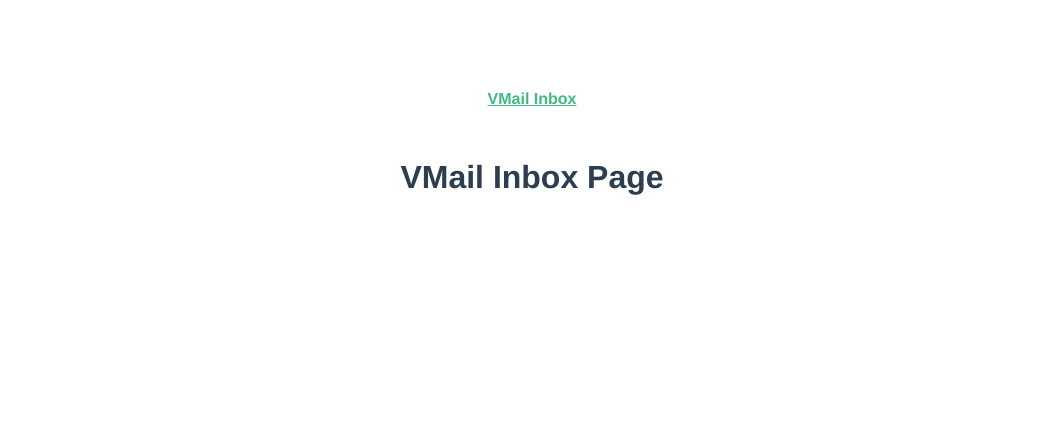
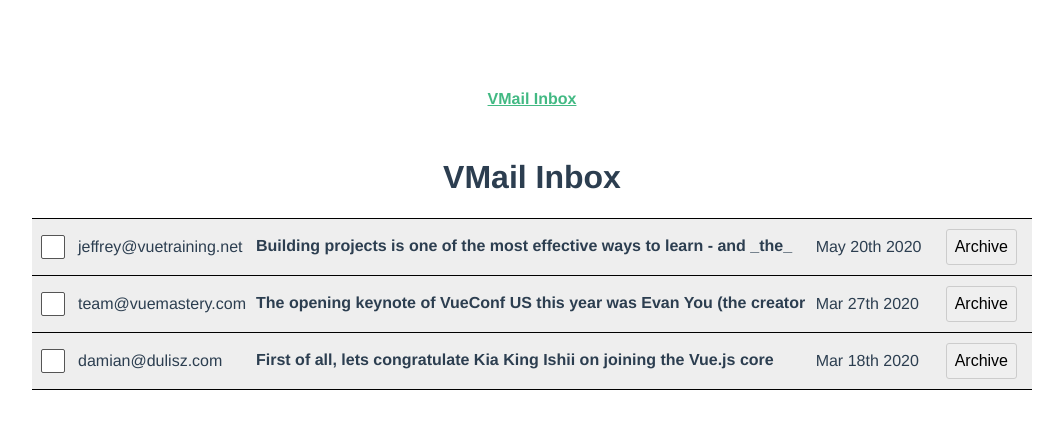
Before and after one commit to Mohammed-Gamal/vue-3-gmail-clone, a Vue app: page / in a window 1280 px wide. Shown: the top 428 px of the page, without its empty margins (108-1171 px from the left). Built offline with nearby package versions, Linux system fonts and the light colour scheme; data requests are answered from the project's data file.

Commit message:
Base functionalities & interface

```diff
--- a/db.json
+++ b/db.json
@@ -7,7 +7,7 @@
       "body": "The opening keynote of VueConf US this year was Evan You (the creator of Vue), giving his State of the Vuenion address. He walked us through the journey of getting Vue 3 from a prototype to a reality the past year. He also dove into Vue's overall growth in the community.",
       "sentAt": "2020-03-27T18:25:43.511Z",
       "archived": false,
-      "read": false
+      "read": true
     },
     {
       "id": 2,
@@ -16,7 +16,7 @@
       "body": "Building projects is one of the most effective ways to learn - and _the_ most effective way _remember_ what you've learned - but it can be frustrating.\n\nThis 8-week course takes the pain out of 'learning by doing'.\n\nEach week we give you\n\n* a project that will grow your skills without overwhelming you\n* links to hand-picked resources, such as Vue Mastery videos, that share the knowledge you'll need for the project (no more useless rabbit holes)\n* answers to any and all questions you have while working\n* feedback on your completed code (so you're only learning good habits)\n\nOur instructors are standing by to answer your questions.\n\nReady to learn?",
       "sentAt": "2020-05-20T18:25:43.511Z",
       "archived": false,
-      "read": false
+      "read": true
     },
     {
       "id": 3,
--- a/package.json
+++ b/package.json
@@ -3,13 +3,17 @@
   "version": "0.1.0",
   "private": true,
   "scripts": {
+    "all": "concurrently \"npm run serve\" \"npm run jServer\"",
     "serve": "vue-cli-service serve",
+    "jServer": "npx json-server -w db.json",
     "build": "vue-cli-service build"
   },
   "dependencies": {
     "axios": "^0.27.2",
+    "concurrently": "^7.4.0",
     "core-js": "^3.8.3",
     "date-fns": "^2.29.3",
+    "json-server": "^0.17.0",
     "marked": "^4.1.0",
     "sass": "^1.54.9",
     "sass-loader": "^13.0.2",
--- a/src/App.vue
+++ b/src/App.vue
@@ -4,55 +4,6 @@
   </nav>
   <router-view />
 </template>
-
-<script>
-export default {
-  name: 'App',
-  data() {
-    return {
-      "emails": [
-        {
-          "id": 1,
-          "from": "team@vuemastery.com",
-          "subject": "What's up with Vue 3.0? Here's how to find out from Evan You",
-          "body": "The opening keynote of VueConf US this year was Evan You (the creator of Vue), giving his State of the Vuenion address. He walked us through the journey of getting Vue 3 from a prototype to a reality the past year. He also dove into Vue's overall growth in the community.",
-          "sentAt": "2020-03-27T18:25:43.511Z",
-          "archived": false,
-          "read": true
-        },
-        {
-          "id": 2,
-          "from": "jeffrey@vuetraining.net",
-          "subject": "Learn by doing - Vue 3 Zero to Intermediate in 8 weeks",
-          "body": "Building projects is one of the most effective ways to learn - and _the_ most effective way _remember_ what you've learned - but it can be frustrating.\n\nThis 8-week course takes the pain out of 'learning by doing'.\n\nEach week we give you\n\n* a project that will grow your skills without overwhelming you\n* links to hand-picked resources, such as Vue Mastery videos, that share the knowledge you'll need for the project (no more useless rabbit holes)\n* answers to any and all questions you have while working\n* feedback on your completed code (so you're only learning good habits)\n\nOur instructors are standing by to answer your questions.\n\nReady to learn?",
-          "sentAt": "2020-05-20T18:25:43.511Z",
-          "archived": false,
-          "read": false
-        },
-        {
-          "id": 3,
-          "from": "damian@dulisz.com",
-          "subject": "#177: Updated Vue.js Roadmap; Vuex v4.0.0-alpha.1 has been released; Kia King Ishii join the core team; Nuxt v2.12 released; Videos from Vue.js Amsterdam 2020 are here!",
-          "body": "First of all, lets congratulate Kia King Ishii on joining the Vue.js core team! 🎉 He has been doing an incredible job building vuex-orm and will now focus on working on the next versions of Vuex.\n\nSpeaking of which – Vuex v4.0.0-alpha.1 has just been released! This is the version of Vuex that will work with Vue 3.0 but keep the familiar API you know from the current version.",
-          "sentAt": "2020-03-18T18:25:43.511Z",
-          "archived": false,
-          "read": false
-        },
-        {
-          "id": 4,
-          "from": "anthony@vuejsdevelopers.com",
-          "subject": "'Vue 3 Release Roadmap' + 6 more must-read articles from this week",
-          "body": "Newsletter Issue #161",
-          "sentAt": "2020-03-24T18:25:43.511Z",
-          "archived": true,
-          "read": false
-        }
-      ]
-    }
-  }
-};
-</script>
-
 
 <style lang="scss">
 #app {
@@ -65,7 +16,6 @@ export default {
 }
 
 /* Global Styles */
-
 
 nav {
   padding: 30px;
@@ -83,9 +33,12 @@ nav {
 button {
   font-size: 16px;
   padding: 8px;
+  outline: none;
+  border: 1px solid #ccc;
   border-radius: 3px;
   margin: 5px 10px 5px 0px;
   cursor: pointer;
+  user-select: none;
 }
 
 button:disabled {
@@ -105,6 +58,7 @@ button.selected {
 
 input[type='checkbox'] {
   -webkit-appearance: none;
+  appearance: none;
   cursor: pointer;
   width: 24px;
   height: 24px;
--- /dev/null
+++ b/src/components/MailTable.vue
@@ -0,0 +1,77 @@
+<template>
+  <table class="mail-table">
+    <tbody>
+      <tr
+        v-for="email in unarchivedEmails"
+        :key="email.id"
+        :class="['clickable', { read: email.read }]"
+        @click="openEmail(email)"
+      >
+        <td>
+          <input type="checkbox" />
+        </td>
+        <td>{{ email.from }}</td>
+        <td>
+          <p>
+            <strong>{{ email.body }}</strong> - {{ email.body }}
+          </p>
+        </td>
+        <td class="date">{{ format(new Date(email.sentAt), 'MMM do yyyy') }}</td>
+        <td>
+          <button type="button" @click="archiveEmail(email)">Archive</button>
+        </td>
+      </tr>
+    </tbody>
+  </table>
+  <ModalView v-if="openedEmail" @closeModal="openedEmail = null">
+    <MailView :email="openedEmail" />
+  </ModalView>
+</template>
+
+<script>
+  import { format } from 'date-fns'
+  import axios from 'axios'
+  import { ref } from 'vue'
+  import MailView from '@/components/MailView.vue'
+  import ModalView from '@/components/ModalView.vue'
+
+  export default {
+    async setup() {
+      const { data: emails } = await axios.get('http://localhost:3000/emails')
+
+      return {
+        format,
+        emails: ref(emails),
+        openedEmail: ref(null)
+      }
+    },
+    components: {
+      MailView,
+      ModalView
+    },
+    computed: {
+      sortEmails() {
+        return this.emails.sort((e1, e2) => {
+          return e1.sentAt < e2.sentAt ? 1 : -1
+        })
+      },
+      unarchivedEmails() {
+        return this.sortEmails.filter(e => !e.archived)
+      }
+    },
+    methods: {
+      openEmail(email) {
+        email.read = true
+        this.updateEmail(email)
+        this.openedEmail = email
+      },
+      archiveEmail(email) {
+        email.archived = true
+        this.updateEmail(email)
+      },
+      updateEmail(email) {
+        axios.put(`http://localhost:3000/emails/${email.id}`, email)
+      }
+    }
+  }
+</script>
--- /dev/null
+++ b/src/components/MailView.vue
@@ -0,0 +1,31 @@
+<template>
+  <div class="email-display">
+    <h2 class="mb-0">
+      Subject: <strong>{{ email.subject }}</strong>
+    </h2>
+    <div>
+      <em>From {{ email.from }} on {{ format(new Date(email.sentAt), 'MMM do yyy') }}</em>
+    </div>
+    <div v-html="marked.parse(email.body)"></div>
+  </div>
+</template>
+
+<script>
+  import { format } from 'date-fns'
+  import { marked } from 'marked'
+
+  export default {
+    setup() {
+      return {
+        format,
+        marked
+      }
+    },
+    props: {
+      email: {
+        type: Object,
+        required: true
+      }
+    }
+  }
+</script>
--- /dev/null
+++ b/src/components/ModalView.vue
@@ -0,0 +1,24 @@
+<template>
+  <div class="modal">
+    <div class="overlay" @click="emit('closeModal')"></div>
+    <div class="modal-card">
+      <slot />
+    </div>
+  </div>
+</template>
+
+<script>
+  import useKeydown from '@/composables/use-keydown'
+
+  export default {
+    setup(props, { emit }) {
+      useKeydown([
+        { key: 'Escape', fn: () => { emit('closeModal') } }
+      ])
+
+      return {
+        emit
+      }
+    }
+  }
+</script>
--- /dev/null
+++ b/src/composables/use-keydown.js
@@ -0,0 +1,19 @@
+import { onBeforeUnmount } from 'vue'
+
+let useKeydown = (keyCombos) => {
+  let onkeydown = (event) => {
+    let kc = keyCombos.find(kc => kc.key == event.key)
+
+    if (kc) {
+      kc.fn()
+    }
+  }
+
+  window.addEventListener('keydown', onkeydown)
+
+  onBeforeUnmount(() => {
+    window.removeEventListener('keydown', onkeydown)
+  })
+}
+
+export default useKeydown
--- a/src/views/VMailInbox.vue
+++ b/src/views/VMailInbox.vue
@@ -1,5 +1,27 @@
 <template>
-  <div class="home">
-    <h1>VMail Inbox Page</h1>
-  </div>
+  <h1>VMail Inbox</h1>
+
+  <Suspense>
+    <!-- component with async dependency -->
+    <template #default>
+      <MailTable />
+    </template>
+
+    <!-- loading state via #fallback slot -->
+    <template #fallback>
+      Loading...
+    </template>
+  </Suspense>
 </template>
+
+
+<script>
+  import MailTable from '@/components/MailTable.vue';
+
+  export default {
+    name: 'App',
+    components: {
+      MailTable
+    }
+  }
+</script>
```
Also changed, not shown: 1 other file (tests, documents, lock files or other folders).
